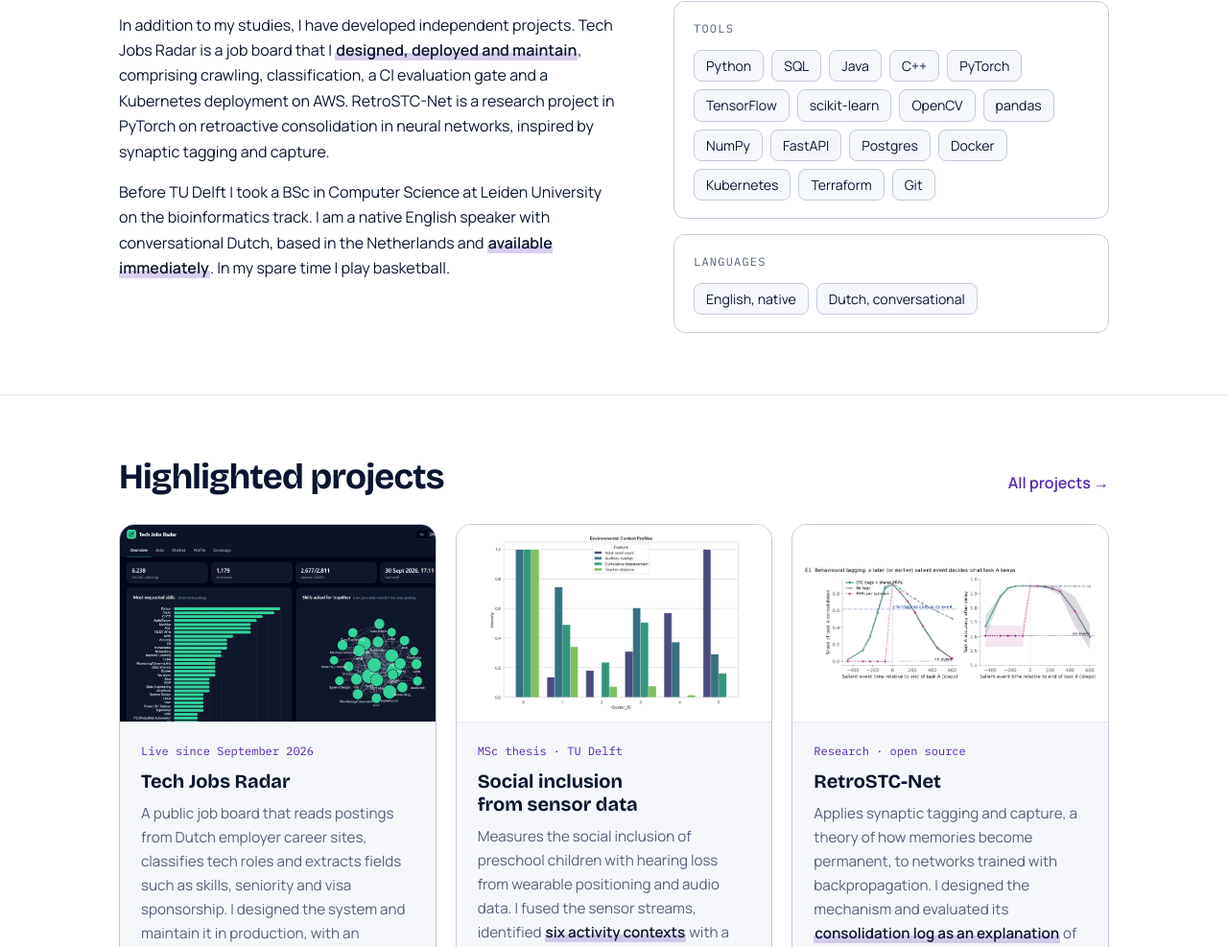
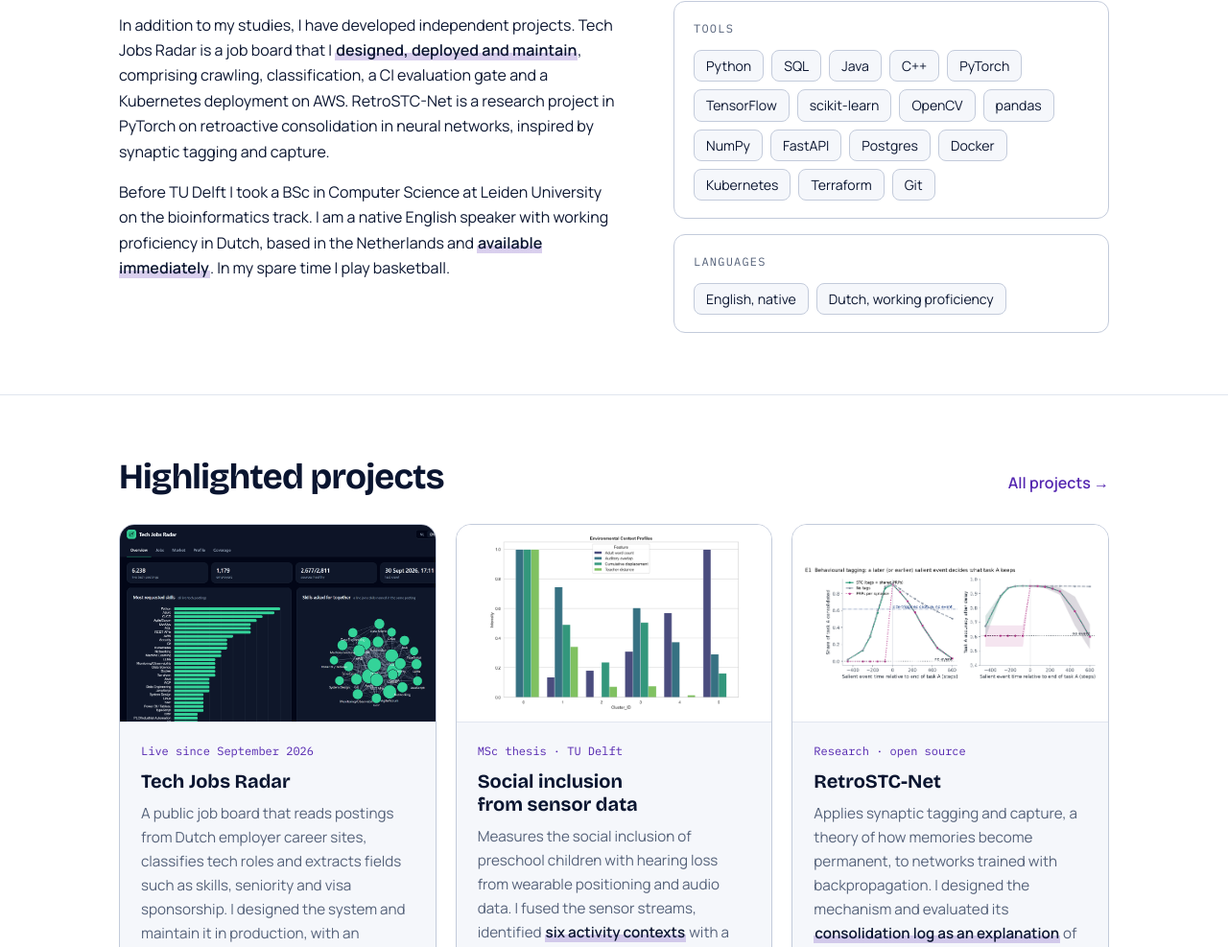
Before and after one commit to Shreya-Sebastian/Shreya-Sebastian.github.io, a plain HTML site: page index.html in a window 1280 px wide. Shown: the part 795-1782 px from the top of the page at 96% size. Drawn offline with nearby package versions, Linux system fonts and the light colour scheme.

Commit message:
about: Dutch from conversational to working proficiency

```diff
--- a/index.html
+++ b/index.html
@@ -59,7 +59,7 @@
       <h2>About</h2>
       <p style="margin-top:20px">I completed my <strong>MSc in Computer Science at TU Delft</strong> on the Artificial Intelligence Technology track. My thesis, supervised in the Socially Perceptive Computing Lab, used unsupervised learning on fused positioning and audio data to discover activity contexts in an inclusive preschool, and mixed-effects models to compare children with and without hearing loss within each context.</p>
       <p>In addition to my studies, I have developed independent projects. Tech Jobs Radar is a job board that I <strong>designed, deployed and maintain</strong>, comprising crawling, classification, a CI evaluation gate and a Kubernetes deployment on AWS. RetroSTC-Net is a research project in PyTorch on retroactive consolidation in neural networks, inspired by synaptic tagging and capture.</p>
-      <p>Before TU Delft I took a BSc in Computer Science at Leiden University on the bioinformatics track. I am a native English speaker with conversational Dutch, based in the Netherlands and <strong>available immediately</strong>. In my spare time I play basketball.</p>
+      <p>Before TU Delft I took a BSc in Computer Science at Leiden University on the bioinformatics track. I am a native English speaker with working proficiency in Dutch, based in the Netherlands and <strong>available immediately</strong>. In my spare time I play basketball.</p>
     </div>
     <div class="facts">
       <div>
@@ -77,7 +77,7 @@
       </div>
       <div>
         <h3 class="label">Languages</h3>
-        <ul class="chips"><li>English, native</li><li>Dutch, conversational</li></ul>
+        <ul class="chips"><li>English, native</li><li>Dutch, working proficiency</li></ul>
       </div>
     </div>
   </div>
```
